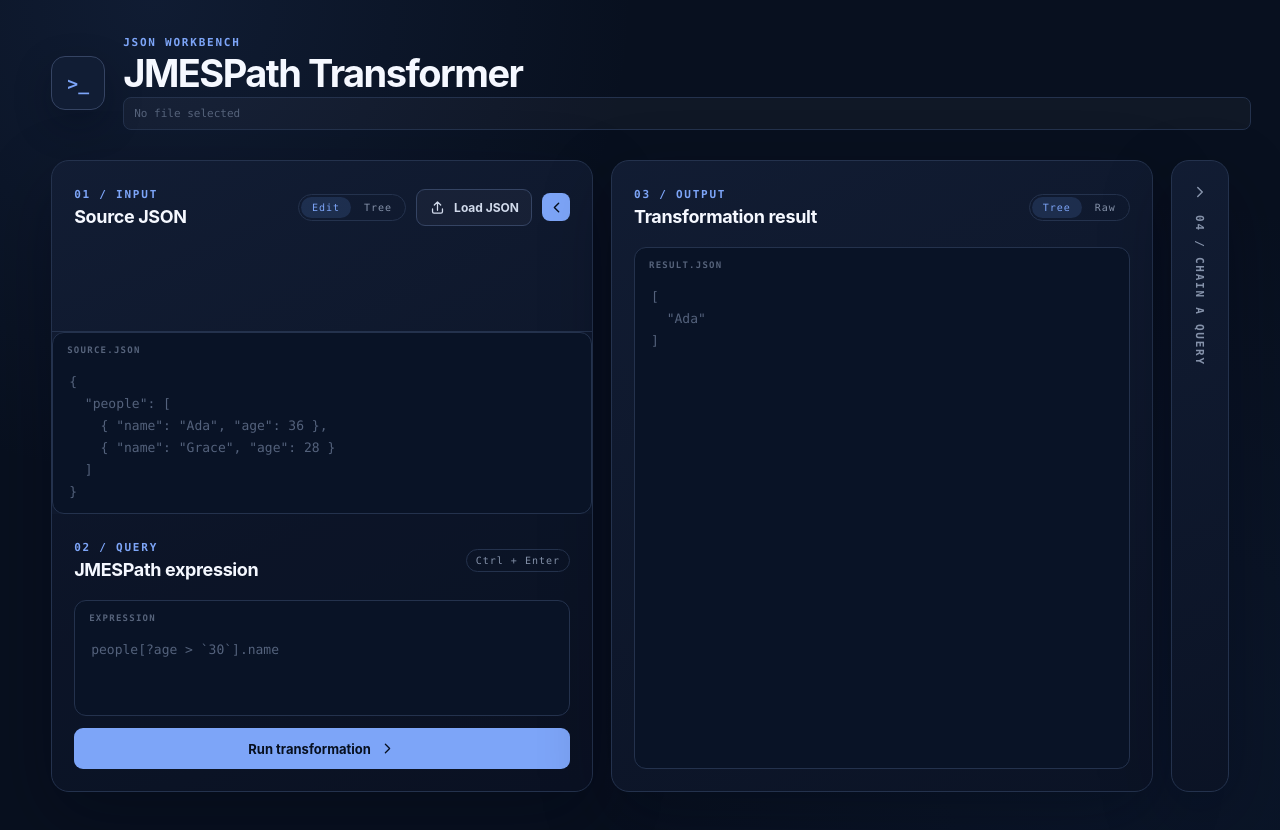
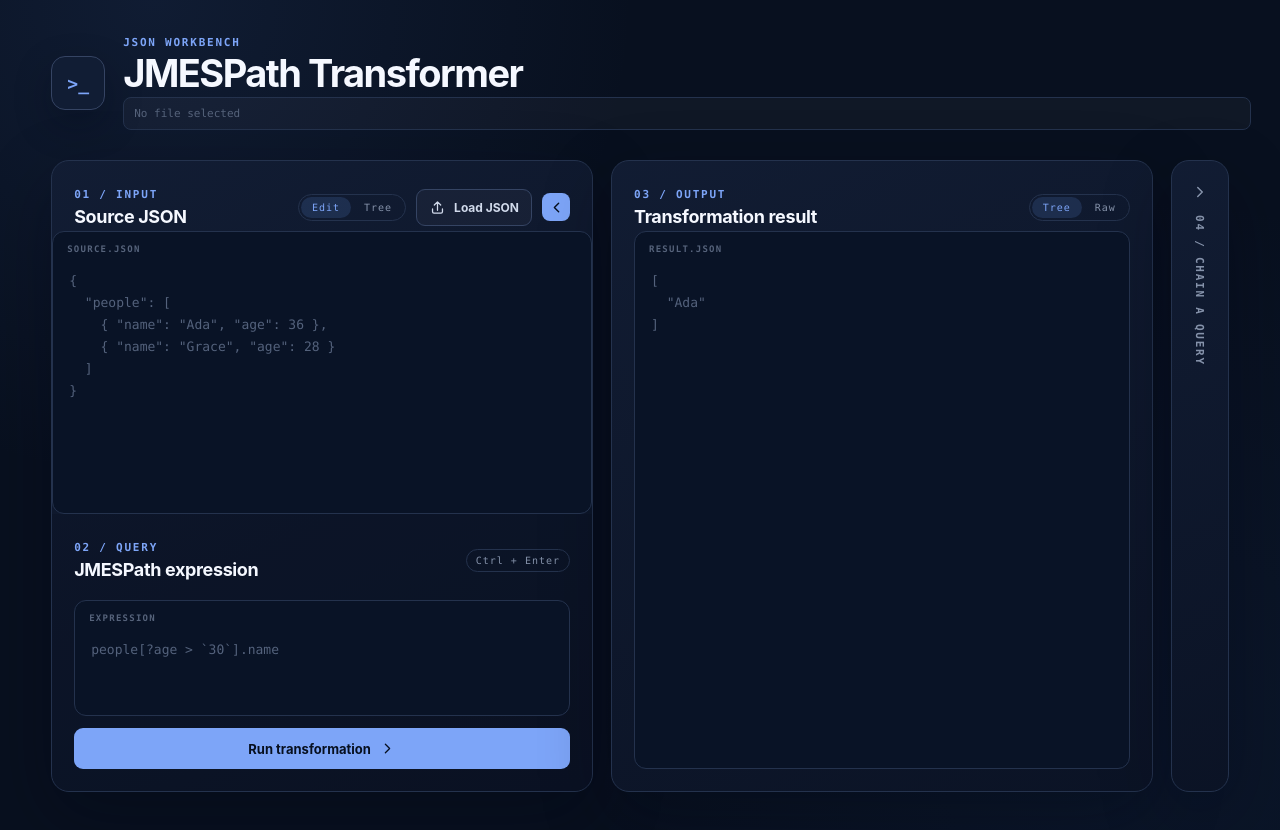
Before and after one commit to lmondeil-tools/lmondeil.jmespath, an Angular app: page / in a window 1280 px wide. Shown: the top 830 px of the page. Built offline with nearby package versions, Linux system fonts and the light colour scheme.

Commit message:
Align textboxes top

```diff
--- a/src/app/app.css
+++ b/src/app/app.css
@@ -421,10 +421,20 @@
 
 .source-section {
   display: flex;
-  flex: 1;
+  flex: 0 0 auto;
   min-height: 0;
   flex-direction: column;
-  border-bottom: 1px solid var(--line);
+  padding-bottom: 0;
+  /* border-bottom: 1px solid var(--line); */
+}
+
+.source-section .panel-heading {
+  margin-bottom: 0;
+}
+
+.result-panel > .panel-heading,
+.chain-query-section > .panel-heading {
+  margin-bottom: 0;
 }
 
 .query-section {
```
